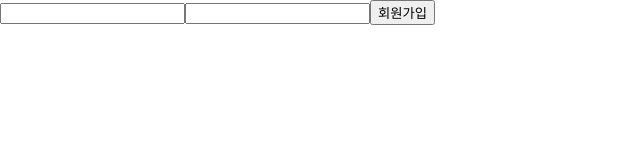
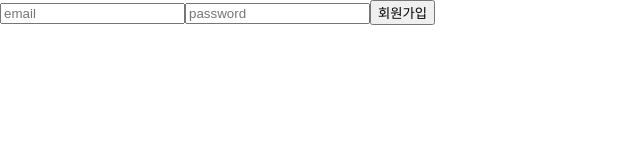
Before and after one commit to yourankim/wanted-pre-onboarding-challenge-fe-1, a React (Create React App) app: page /signup in a window 1280 px wide. Shown: the top 160 px of the page, without its empty margins (0-640 px from the left). Built offline with nearby package versions, Linux system fonts and the light colour scheme.

Commit message:
update: signup.jsx

```diff
--- a/src/signup.jsx
+++ b/src/signup.jsx
@@ -1,11 +1,43 @@
-import React from 'react';
+import axios from 'axios';
+import React, { useState } from 'react';
+import { useNavigate } from 'react-router-dom';
 
 function Signup() {
+  const navigate = useNavigate();
+  const [formData, setFormData] = useState();
+  const handleChanged = (e) => {
+    setFormData({ ...formData, [e.target.id]: e.target.value });
+  };
+
+  const signup = async (e) => {
+    e.preventDefault();
+    try {
+      const response = await axios.post(
+        'http://localhost:8080/users/create',
+        formData
+      );
+      alert(response.data.message);
+      navigate('/login');
+    } catch (error) {
+      alert(error);
+      const { data } = error.response;
+      alert(data.details);
+    }
+  };
+
   return (
     <section>
-      <form>
-        <input type='email'></input>
-        <input type='password'></input>
+      <form onSubmit={signup}>
+        <input
+          id='email'
+          type='email'
+          placeholder='email'
+          onChange={handleChanged}></input>
+        <input
+          id='password'
+          type='password'
+          placeholder='password'
+          onChange={handleChanged}></input>
         <button>회원가입</button>
       </form>
     </section>
```
